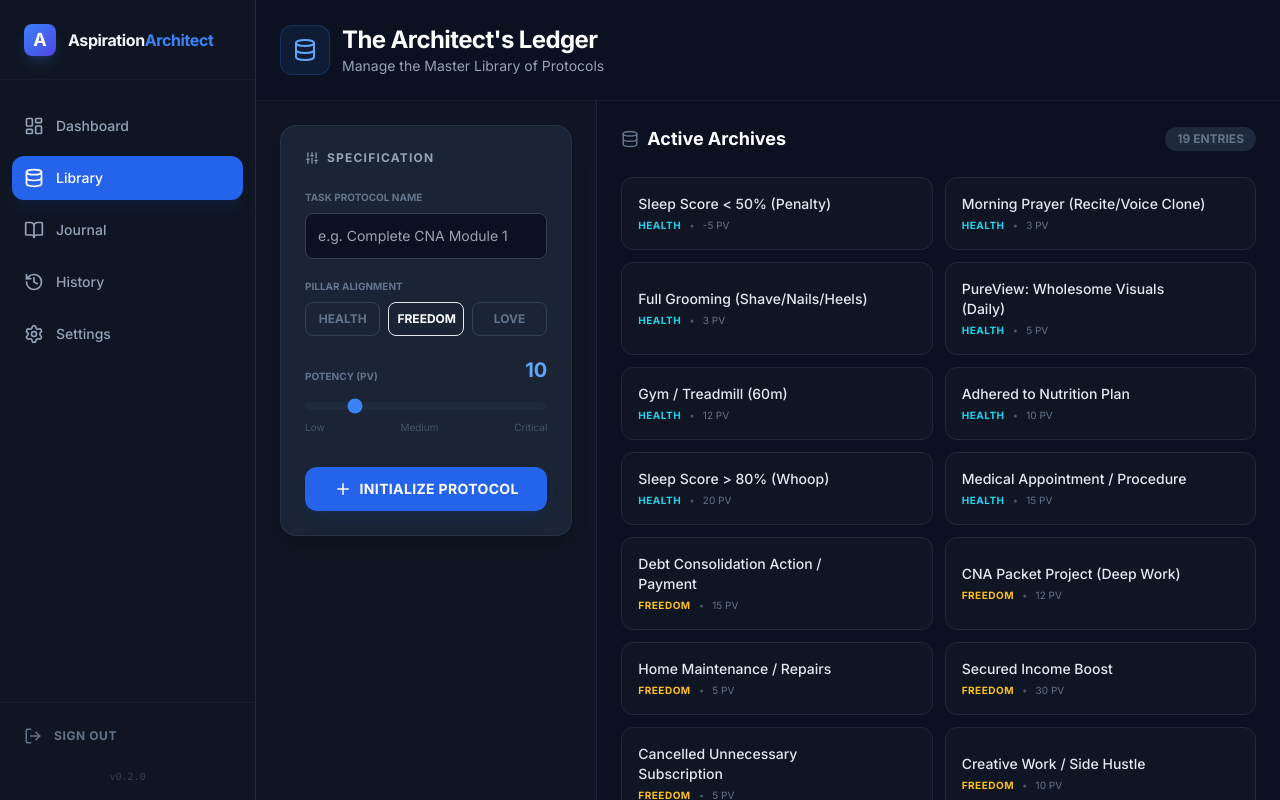
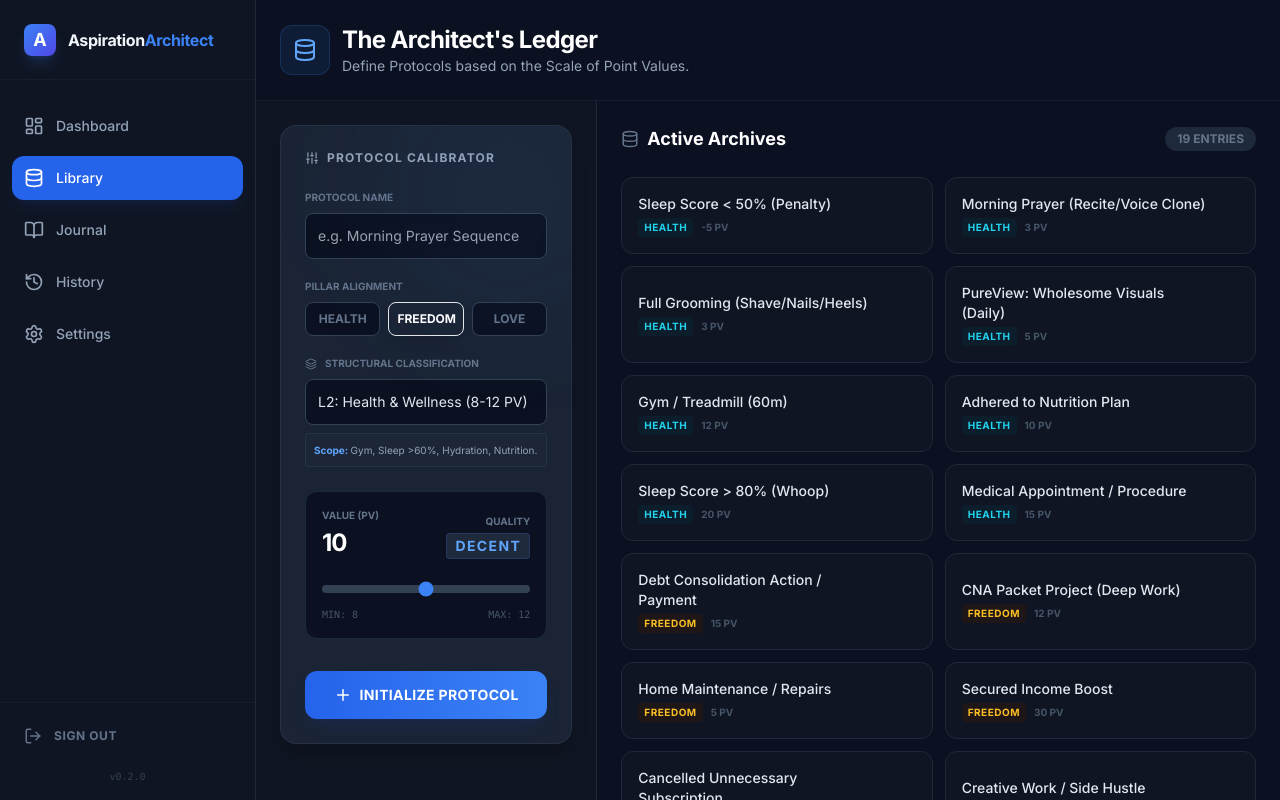
Before and after one commit to BTC-Bob/aspiration-architect, a React (Vite) app: page /library in a window 1280 px wide. Built offline with nearby package versions, Linux system fonts and the light colour scheme.

Commit message:
feat: init Library Manager with logic-driven Protocol Calibrator

```diff
--- a/src/pages/Library.jsx
+++ b/src/pages/Library.jsx
@@ -1,38 +1,59 @@
 // src/pages/Library.jsx
-import React, { useState } from 'react';
-import { Database, Plus, Trash2, Save, Sliders, Zap } from 'lucide-react';
+import React, { useState, useEffect } from 'react';
+import { Database, Plus, Trash2, Sliders, Layers, Info } from 'lucide-react';
 import { MASTER_LIBRARY } from '../data/master_library';
 
-// Helper to get pillar color
-const getPillarColor = (category) => {
-	if (category === 'love') return 'text-rose-400';
-	if (category === 'health') return 'text-cyan-400';
-	if (category === 'freedom') return 'text-amber-400';
-	return 'text-slate-400';
-};
+// --- THE GUARDIAN SCORING LOGIC ---
+// Derived strictly from "Scale of Point Values" & "Daily Count" Tables
+// [Source: ASPIRATION-ARCHITECT-v0.02.docx]
+const SCORING_TIERS = [
+	{ id: 'neg', label: 'Negative Behavior', quality: 'POOR', min: -5, max: -1, desc: 'Actions to avoid (e.g., Poor Sleep, Junk Food).' },
+	{ id: 'lvl1', label: 'L1: Routine & Personal Care', quality: 'FAIR', min: 1, max: 3, desc: 'Maintenance, Grooming, Errands.' },
+	{ id: 'lvl2', label: 'L2: Health & Wellness', quality: 'DECENT', min: 8, max: 12, desc: 'Gym, Sleep >60%, Hydration, Nutrition.' },
+	{ id: 'lvl3', label: 'L3: Growth & Connection', quality: 'GOOD', min: 14, max: 21, desc: 'Bills Paid, Thoughtful Gifts, Sleep >70%.' },
+	{ id: 'lvl4', label: 'L4: Holistic Well-Being', quality: 'SOLID', min: 20, max: 30, desc: 'Side Hustle Work, Home Repairs, Sleep >80%.' },
+	{ id: 'lvl5', label: 'L5: Efficiency Achievement', quality: 'WONDERFUL', min: 32, max: 48, desc: 'Business Objectives, Auto-Systems, Automation.' },
+	{ id: 'lvl6', label: 'L6: Lifestyle Boost', quality: 'FANTASTIC', min: 38, max: 57, desc: 'Income Boost, Credit Score milestones.' },
+	{ id: 'lvl7', label: 'L7: High Impact', quality: 'EXCEPTIONAL', min: 50, max: 79, desc: 'Major Life Upgrades, Perfect Days.' },
+	{ id: 'lvl8', label: 'L8: Pinnacle Achievement', quality: 'PINNACLE', min: 80, max: 99, desc: 'Buying Land, New Car, Major Renovation.' },
+	{ id: 'lvl9', label: 'L9: Zenith', quality: 'ZENITH', min: 100, max: 150, desc: 'Life-Altering Milestones (Eudemonic Ascent).' },
+];
 
 const Library = () => {
-	// LOCAL STATE (The "Browser Memory" Layer)
-	// Eventually, this will sync with Firebase.
 	const [library, setLibrary] = useState(MASTER_LIBRARY);
+
+	// FORM STATE
 	const [newItem, setNewItem] = useState({
 		label: '',
 		category: 'freedom',
-		points: 10,
+		tierId: 'lvl2', // Default to Health
+		points: 10,     // Default within Lvl2 range
 		type: 'project'
 	});
 
-	// HANDLER: Create New Item
+	// DYNAMIC SLIDER LOGIC
+	// When User changes the "Tier", snap the points to the middle of that tier.
+	const handleTierChange = (newTierId) => {
+		const tier = SCORING_TIERS.find(t => t.id === newTierId);
+		setNewItem({
+			...newItem,
+			tierId: newTierId,
+			points: Math.round((tier.min + tier.max) / 2) // Snap to median
+		});
+	};
+
+	// Helper to get current tier object
+	const currentTier = SCORING_TIERS.find(t => t.id === newItem.tierId);
+
 	const handleAddItem = () => {
 		if (!newItem.label) return;
 		const item = {
-			id: Date.now().toString(), // Temporary ID
+			id: Date.now().toString(),
 			...newItem,
-			status: 'active',
-			tier: 'good' // simplistic auto-tier for now
+			status: 'active'
 		};
 		setLibrary([item, ...library]);
-		setNewItem({ ...newItem, label: '' }); // Reset Form
+		setNewItem({ ...newItem, label: '' }); // Reset Label only
 	};
 
 	return (
@@ -46,34 +67,37 @@ const Library = () => {
 					</div>
 					<div>
 						<h1 className="text-2xl font-bold text-white tracking-tight">The Architect's Ledger</h1>
-						<p className="text-slate-400 text-sm">Manage the Master Library of Protocols</p>
+						<p className="text-slate-400 text-sm">Define Protocols based on the Scale of Point Values.</p>
 					</div>
 				</div>
 			</div>
 
-			{/* --- MAIN CONTENT (Split View) --- */}
+			{/* --- MAIN CONTENT --- */}
 			<div className="flex-1 min-h-0 grid grid-cols-1 lg:grid-cols-12 gap-0">
 
-				{/* LEFT: THE SPECIFICATION CARD (Form) */}
+				{/* LEFT: THE CALIBRATOR (Enhanced Form) */}
 				<div className="lg:col-span-4 p-6 bg-[#0f1522] border-r border-slate-800 overflow-y-auto custom-scrollbar">
-					<div className="bg-[#1A2435] border border-slate-700/50 rounded-2xl p-6 shadow-xl">
+					<div className="bg-[#1A2435] border border-slate-700/50 rounded-2xl p-6 shadow-xl relative overflow-hidden">
+						{/* Background Accent */}
+						<div className="absolute top-0 right-0 p-32 bg-blue-500/5 rounded-full blur-3xl -mr-16 -mt-16 pointer-events-none"></div>
+
 						<h2 className="text-xs font-bold text-slate-400 uppercase tracking-widest mb-6 flex items-center gap-2">
-							<Sliders size={14} /> Specification
+							<Sliders size={14} /> Protocol Calibrator
 						</h2>
 
-						{/* INPUT: Title */}
+						{/* 1. PROTOCOL NAME */}
 						<div className="mb-5">
-							<label className="block text-[10px] uppercase font-bold text-slate-500 mb-2">Task Protocol Name</label>
+							<label className="block text-[10px] uppercase font-bold text-slate-500 mb-2">Protocol Name</label>
 							<input
 								type="text"
 								value={newItem.label}
 								onChange={(e) => setNewItem({...newItem, label: e.target.value})}
-								placeholder="e.g. Complete CNA Module 1"
-								className="w-full bg-[#0B1120] border border-slate-700 rounded-lg p-3 text-white text-sm focus:border-blue-500 focus:outline-none transition-colors"
+								placeholder="e.g. Morning Prayer Sequence"
+								className="w-full bg-[#0B1120] border border-slate-700 rounded-lg p-3 text-white text-sm focus:border-blue-500 focus:outline-none transition-colors shadow-inner"
 							/>
 						</div>
 
-						{/* SELECT: Pillar */}
+						{/* 2. PILLAR ALIGNMENT */}
 						<div className="mb-5">
 							<label className="block text-[10px] uppercase font-bold text-slate-500 mb-2">Pillar Alignment</label>
 							<div className="grid grid-cols-3 gap-2">
@@ -83,8 +107,8 @@ const Library = () => {
 										onClick={() => setNewItem({...newItem, category: cat})}
 										className={`p-2 rounded-lg border text-xs font-bold uppercase transition-all ${
 											newItem.category === cat
-											? `border-${cat === 'love' ? 'rose' : cat === 'health' ? 'cyan' : 'amber'}-500 bg-${cat === 'love' ? 'rose' : cat === 'health' ? 'cyan' : 'amber'}-500/10 text-white`
-											: 'border-slate-700 text-slate-500 hover:border-slate-600'
+											? `border-${cat === 'love' ? 'rose' : cat === 'health' ? 'cyan' : 'amber'}-500 bg-${cat === 'love' ? 'rose' : cat === 'health' ? 'cyan' : 'amber'}-500/10 text-white shadow-lg`
+											: 'border-slate-700 text-slate-500 hover:border-slate-600 bg-[#0B1120]'
 										}`}
 									>
 										{cat}
@@ -93,37 +117,68 @@ const Library = () => {
 							</div>
 						</div>
 
-						{/* SLIDER: Potency */}
-						<div className="mb-8">
-							<div className="flex justify-between items-end mb-2">
-								<label className="text-[10px] uppercase font-bold text-slate-500">Potency (PV)</label>
-								<span className="text-xl font-bold text-blue-400">{newItem.points}</span>
+						{/* 3. STRUCTURAL TIER (The Core Upgrade) */}
+						<div className="mb-6">
+							<label className="block text-[10px] uppercase font-bold text-slate-500 mb-2 flex items-center gap-2">
+								<Layers size={12} /> Structural Classification
+							</label>
+							<select
+								value={newItem.tierId}
+								onChange={(e) => handleTierChange(e.target.value)}
+								className="w-full bg-[#0B1120] border border-slate-700 rounded-lg p-3 text-sm text-slate-200 focus:border-blue-500 focus:outline-none appearance-none cursor-pointer"
+							>
+								{SCORING_TIERS.map(tier => (
+									<option key={tier.id} value={tier.id}>
+										{tier.label} ({tier.min}-{tier.max} PV)
+									</option>
+								))}
+							</select>
+							<div className="mt-2 text-[10px] text-slate-400 bg-slate-800/50 p-2 rounded border border-slate-700/50 leading-relaxed">
+								<span className="text-blue-400 font-bold">Scope: </span>
+								{currentTier.desc}
 							</div>
+						</div>
+
+						{/* 4. POINT VALUE (Constrained) */}
+						<div className="mb-8 p-4 rounded-xl bg-[#0B1120] border border-slate-800">
+							<div className="flex justify-between items-end mb-4">
+								<div>
+									<div className="text-[10px] uppercase font-bold text-slate-500">Value (PV)</div>
+									<div className="text-2xl font-bold text-white tracking-tighter mt-1">{newItem.points}</div>
+								</div>
+								<div className="text-right">
+									<div className="text-[10px] uppercase font-bold text-slate-500">Quality</div>
+									<div className={`text-sm font-bold tracking-widest px-2 py-0.5 rounded mt-1 bg-slate-800 text-blue-400 border border-blue-500/20`}>
+										{currentTier.quality}
+									</div>
+								</div>
+							</div>
+
 							<input
 								type="range"
-								min="1" max="50"
+								min={currentTier.min}
+								max={currentTier.max}
 								value={newItem.points}
 								onChange={(e) => setNewItem({...newItem, points: parseInt(e.target.value)})}
-								className="w-full h-2 bg-slate-800 rounded-lg appearance-none cursor-pointer accent-blue-500"
+								className="w-full h-2 bg-slate-700 rounded-lg appearance-none cursor-pointer accent-blue-500"
 							/>
-							<div className="flex justify-between text-[10px] text-slate-600 mt-1">
-								<span>Low</span>
-								<span>Medium</span>
-								<span>Critical</span>
+							<div className="flex justify-between text-[10px] text-slate-600 mt-2 font-mono">
+								<span>MIN: {currentTier.min}</span>
+								<span>MAX: {currentTier.max}</span>
 							</div>
 						</div>
 
 						{/* ACTION: Save */}
 						<button
 							onClick={handleAddItem}
-							className="w-full py-3 bg-blue-600 hover:bg-blue-500 text-white rounded-xl font-bold text-sm tracking-wide transition-colors flex items-center justify-center gap-2 shadow-lg shadow-blue-900/20"
+							className="w-full py-3.5 bg-gradient-to-r from-blue-600 to-blue-500 hover:from-blue-500 hover:to-blue-400 text-white rounded-xl font-bold text-sm tracking-wide transition-all flex items-center justify-center gap-2 shadow-lg shadow-blue-900/20 active:scale-[0.98]"
 						>
 							<Plus size={18} /> INITIALIZE PROTOCOL
 						</button>
 					</div>
 				</div>
 
-				{/* RIGHT: THE ARCHIVES (List) */}
+				{/* RIGHT: THE ARCHIVES */}
 				<div className="lg:col-span-8 p-6 overflow-y-auto custom-scrollbar bg-[#0B1120]">
 					<div className="flex justify-between items-center mb-6">
 						<h2 className="text-lg font-bold text-white flex items-center gap-2">
@@ -141,11 +196,14 @@ const Library = () => {
 								<div>
 									<div className="font-medium text-slate-200 text-sm">{item.label}</div>
 									<div className="flex items-center gap-2 mt-1">
-										<span className={`text-[10px] font-bold uppercase tracking-wider ${getPillarColor(item.category)}`}>
+										<span className={`text-[10px] font-bold uppercase tracking-wider px-1.5 py-0.5 rounded ${
+											item.category === 'health' ? 'text-cyan-400 bg-cyan-950/30' :
+											item.category === 'freedom' ? 'text-amber-400 bg-amber-950/30' :
+											'text-rose-400 bg-rose-950/30'
+										}`}>
 											{item.category}
 										</span>
-										<span className="text-[10px] text-slate-600">•</span>
-										<span className="text-[10px] text-slate-500">{item.points} PV</span>
+										<span className="text-[10px] text-slate-600 font-bold">{item.points} PV</span>
 									</div>
 								</div>
 								<button className="opacity-0 group-hover:opacity-100 p-2 text-slate-600 hover:text-red-400 transition-all">
```
Also changed, not shown: 1 other file (tests, documents, lock files or other folders).
